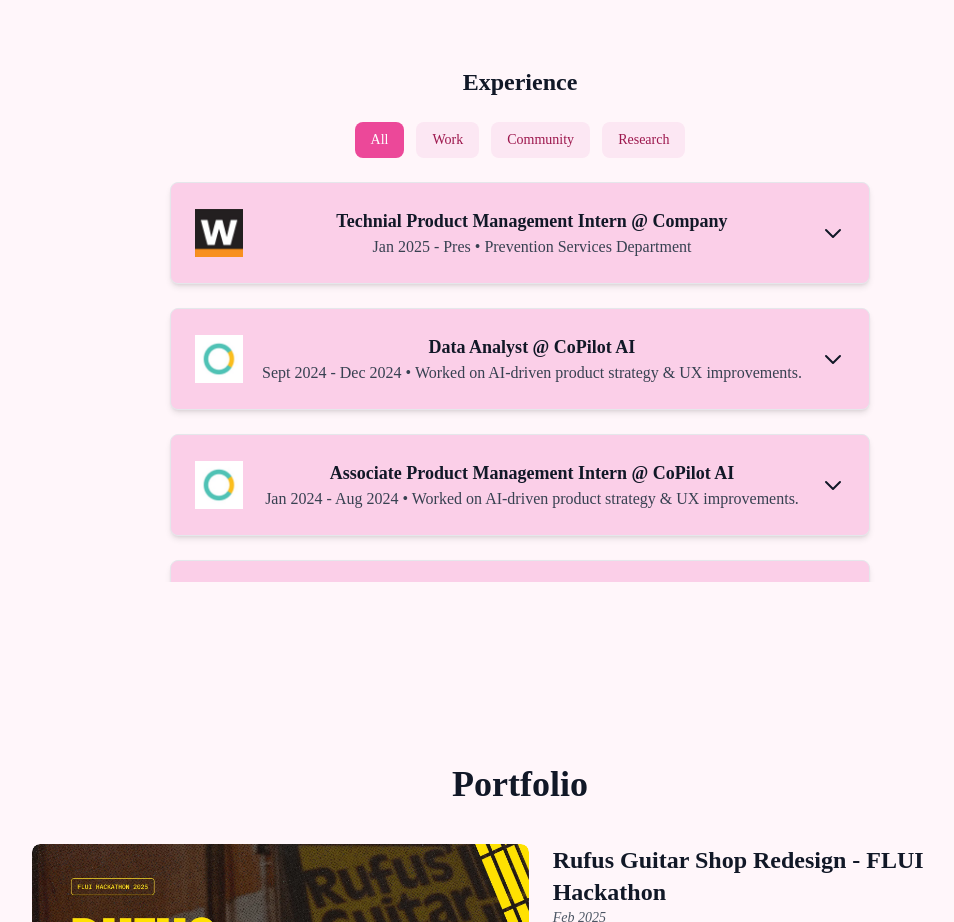
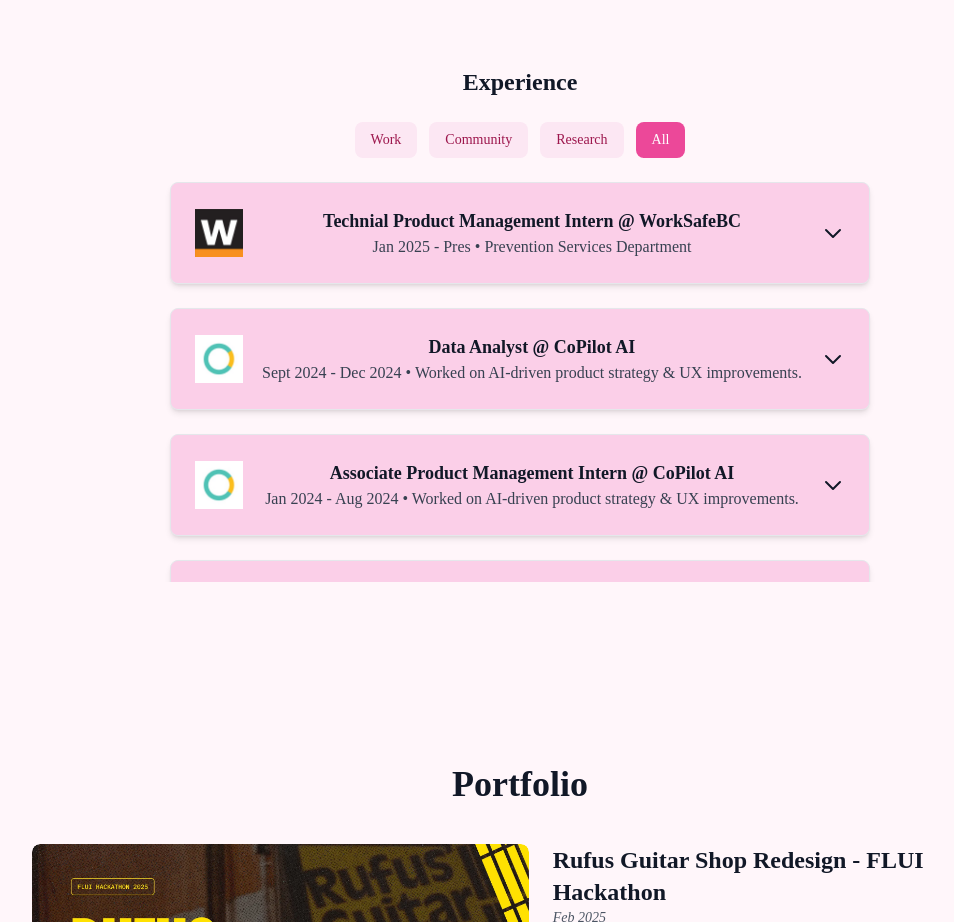
Before and after one commit to avkap007/personal-website-new, a Next.js app: page / in a window 1280 px wide. Shown: the part 1340-2262 px from the top of the page, without its empty margins (120-1074 px from the left). Built offline with nearby package versions, Linux system fonts and the light colour scheme.

Commit message:
moved tabs around

```diff
--- a/public/data/experience.json
+++ b/public/data/experience.json
@@ -3,7 +3,7 @@
     "id": 1,
     "category": "Work",
     "logo": "/images/experience/worksafebc_logo.jpeg",
-    "title": "Technial Product Management Intern @ Company",
+    "title": "Technial Product Management Intern @ WorkSafeBC",
     "subtitle": "Jan 2025 - Pres • Prevention Services Department",
     "details": [
     ]
--- a/src/components/Experience.tsx
+++ b/src/components/Experience.tsx
@@ -18,7 +18,7 @@
   const [selectedCategory, setSelectedCategory] = useState("All");
   const [open, setOpen] = useState<number | null>(null);
 
-  const categories = ["All", "Work", "Community", "Research"];
+  const categories = ["Work", "Community", "Research","All"];
 
   useEffect(() => {
     fetch("/data/experience.json")
```
